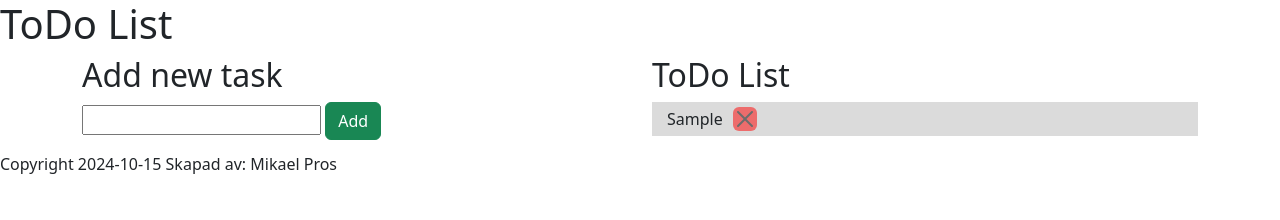
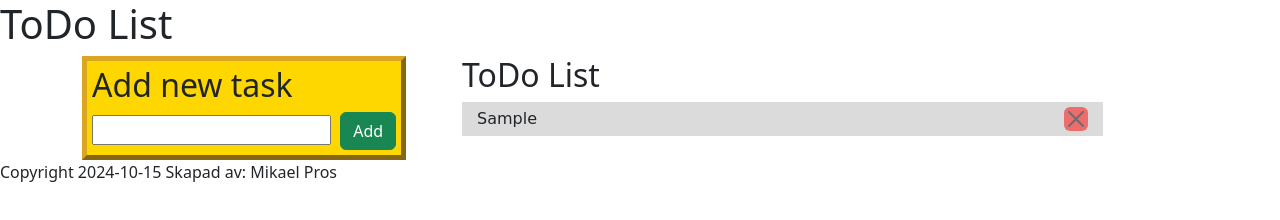
Before and after one commit to MickePros/ToDoList, a plain HTML site: page index.html in a window 1280 px wide. Both pictures are taken after typing "Sample" into the empty fields and a click on the button "Add". Drawn offline with nearby package versions, Linux system fonts and the light colour scheme.

Commit message:
styling adjustments

```diff
--- a/index.html
+++ b/index.html
@@ -14,14 +14,18 @@
     </header>
     <main class="container">
         <div class="row">
-            <div class="col">
-                <h2>Add new task</h2>
-                <input type="text" id="input" name="input">
-                <button id="add" class="btn btn-success">Add</button>
+            <div class="col-12 col-sm-6 col-lg-4">
+                <div id="form">
+                    <h2>Add new task</h2>
+                    <input type="text" id="input" name="input">
+                    <button id="add" class="btn btn-success">Add</button>
+                </div>
             </div>
-            <div id="todo" class="col">
-                <h2>ToDo List</h2>
-                <ul id="todolist"></ul>
+            <div class="col-12 col-sm-6 col-lg-7">
+                <div id="todo">
+                    <h2>ToDo List</h2>
+                    <ul id="todolist"></ul>
+                </div>
             </div>
         </div>
     </main>
--- a/script.js
+++ b/script.js
@@ -4,20 +4,20 @@ const addNewTask = (text) => {
 }
 
 document.querySelector("#add").addEventListener('click', () => {
-    addNewTask(document.querySelector("#input").value);
+    let text = document.querySelector("#input").value;
+    if (text != '')
+        addNewTask(text);
 });
 
 document.querySelector("#todo").addEventListener('click', (e) => {
-    if (e.target.tagName == 'I') {
+    if (e.target.tagName == 'I')
         e.target.parentNode.remove();
-    }
     e.target.classList.toggle('done');
 });
 
 "mouseover mouseout".split(" ").forEach( (each) => {
     document.querySelector("#todo").addEventListener(each, (e) => {
-        if (e.target.tagName == 'I') {
+        if (e.target.tagName == 'I')
             e.target.parentNode.classList.toggle('remove');
-        }
     });
 });
--- a/style.css
+++ b/style.css
@@ -1,10 +1,18 @@
 div#todo {
     background-color: white ;
+}
+
+div#form {
+    display: inline-block;
+    background-color: gold;
+    padding: 5px 5px;
+    border: 5px outset goldenrod;
 }
 
 ul#todolist {
     list-style: none;
     padding: 0;
+    font-family: cursive;
 }
 
 ul#todolist li {
@@ -18,9 +26,12 @@ ul#todolist>li:nth-child(odd){
 
 i.btn-close.icon {
     background-color: red;
-    margin-left: 10px;
-    display: inline-block;
     vertical-align: bottom;
+    float: right;
+}
+
+button#add {
+    margin-left: 5px;
 }
 
 ul#todolist li.done {
```
